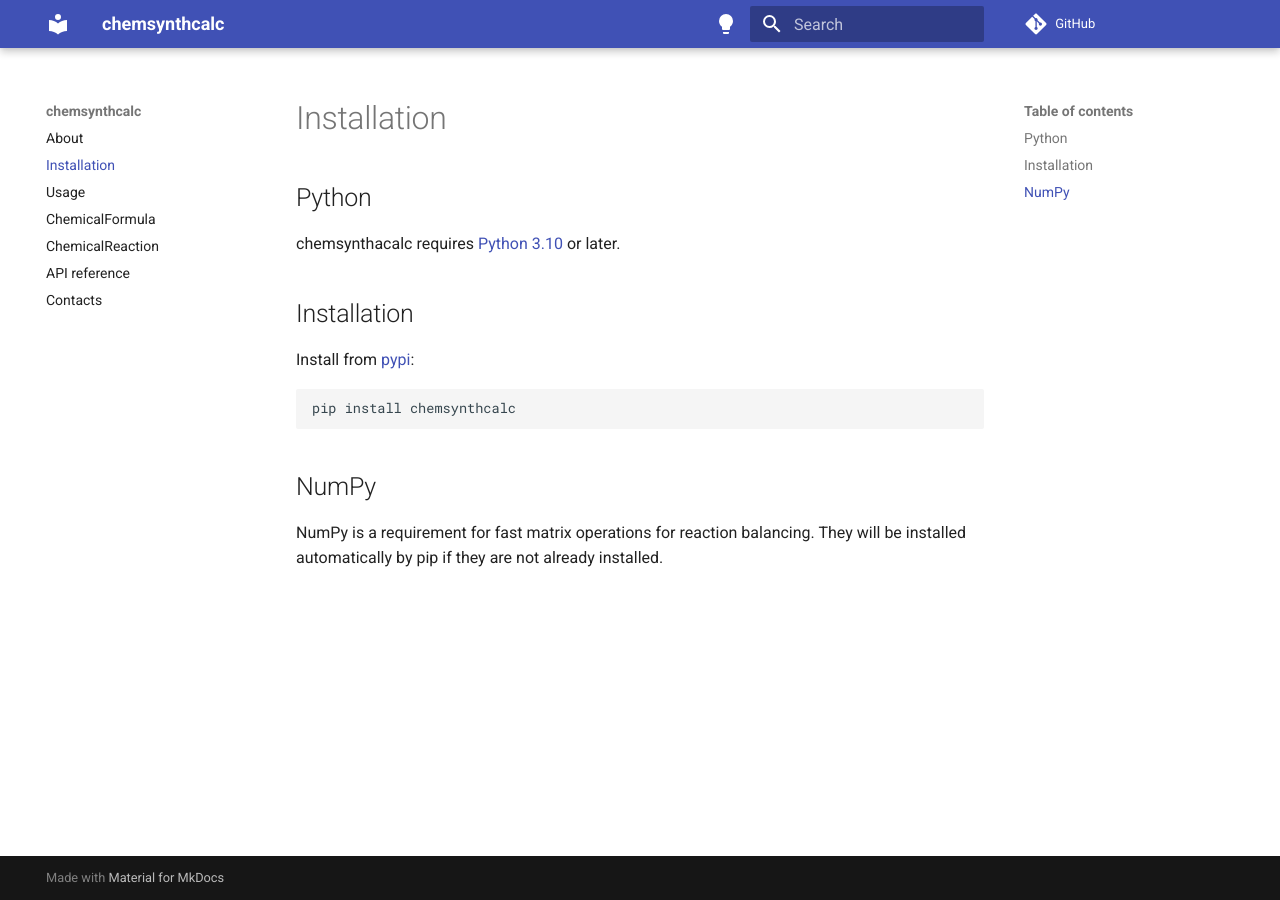
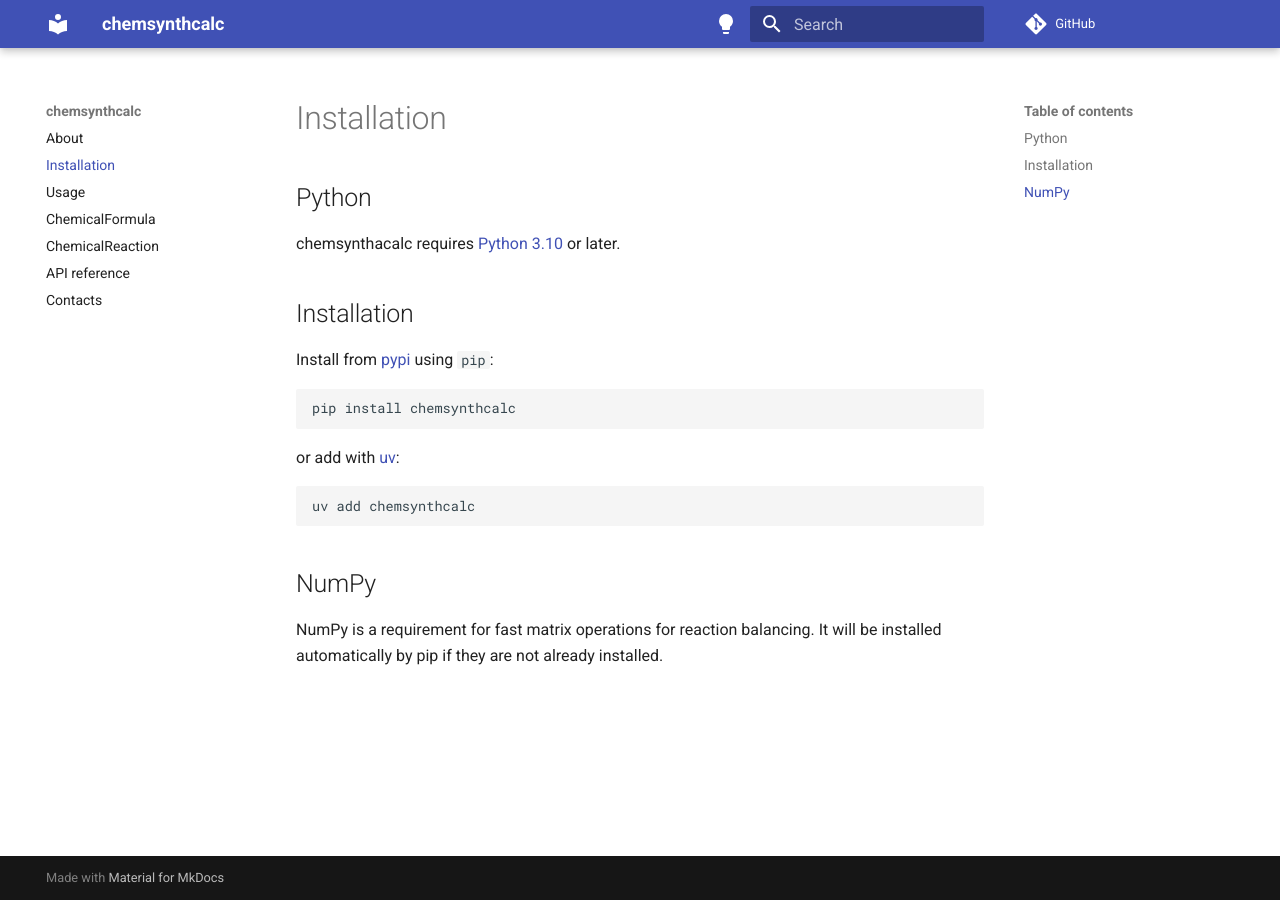
Before and after one commit to Syrov-Egor/chemsynthcalc, an MkDocs documentation site: the page built from docs/installation.md, in a window 1280 px wide. Built offline with MkDocs 1.6.1 and Material for MkDocs 9.7.7, drawn with Linux system fonts in a browser that asks for light colours; comment, search, counter and statistics services are not loaded.

Commit message:
Docs update

````diff
--- a/docs/installation.md
+++ b/docs/installation.md
@@ -4,13 +4,17 @@
 chemsynthacalc requires [Python 3.10](https://www.python.org/downloads/) or later.
 
 ##Installation
+Install from [pypi](https://pypi.org/project/chemsynthcalc/) using `pip`:
 
-Install from [pypi](https://pypi.org/):
+``` Bash
+pip install chemsynthcalc
+```
 
-``` bash
-pip install chemsynthcalc
+or add with [uv](https://docs.astral.sh/uv/):
+``` Bash
+uv add chemsynthcalc
 ```
 
 ##NumPy
 
-NumPy is a requirement for fast matrix operations for reaction balancing. They will be installed automatically by pip if they are not already installed.
+NumPy is a requirement for fast matrix operations for reaction balancing. It will be installed automatically by pip if they are not already installed.
````
Also changed, not shown: README.md (+9 -1 lines).
